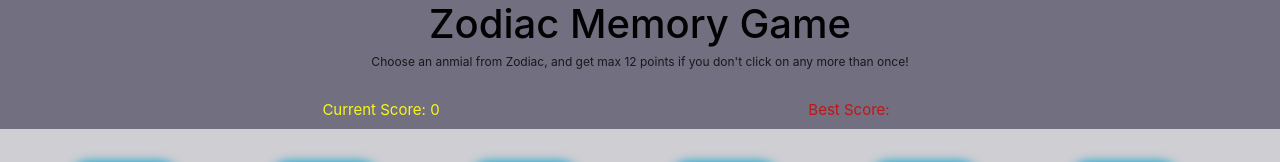
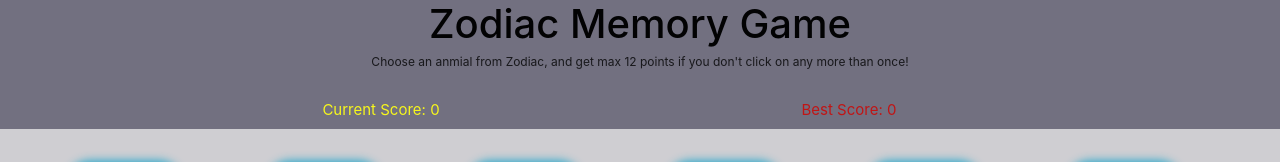
Before and after one commit to JinhuiWeng/memory-game, a React (Create React App) app: page / in a window 1280 px wide. Shown: the top 162 px of the page. Built offline with nearby package versions, Linux system fonts and the light colour scheme.

Commit message:
Added handle best score function

```diff
--- a/src/components/GameMain.js
+++ b/src/components/GameMain.js
@@ -4,12 +4,16 @@ import LoadCard from "./LoadCard";
 
 const GameMain = () => {
   const [currentScore, setCurrentScore] = useState(0);
+  const [bestScore, setBestScore] = useState(0);
   const [clickedCardArray, setClickedCardsArray] = useState([]);
-
-  //   const [bestScore, setBestScore] = useState[0];
 
   const handleCurrentScore = () => {
     setCurrentScore(currentScore + 1);
+  };
+
+  const handleBestScore = () => {
+    const soreComparison = currentScore >= bestScore ? currentScore : bestScore;
+    setBestScore(soreComparison);
   };
 
   const handleCardOnClick = (clickedCard) => {
@@ -21,12 +25,13 @@ const GameMain = () => {
 
   const handleReloadGame = () => {
     setClickedCardsArray([]);
+    handleBestScore();
     setCurrentScore(0);
   };
 
   return (
     <React.Fragment>
-      <Scoreboard currentScore={currentScore} />
+      <Scoreboard currentScore={currentScore} bestScore={bestScore} />
       <LoadCard
         handleCardOnClick={handleCardOnClick}
         currentScore={currentScore}
--- a/src/components/Scoreboard.js
+++ b/src/components/Scoreboard.js
@@ -1,11 +1,11 @@
 import React from "react";
 
 const Scoreboard = (props) => {
-  const { currentScore } = props;
+  const { currentScore, bestScore } = props;
   return (
     <div className="scoreboard">
       <h3 className="scoreboard__score">Current Score: {currentScore} </h3>
-      <h3 className="scoreboard__bestscore">Best Score: </h3>
+      <h3 className="scoreboard__bestscore">Best Score: {bestScore} </h3>
     </div>
   );
 };
```
